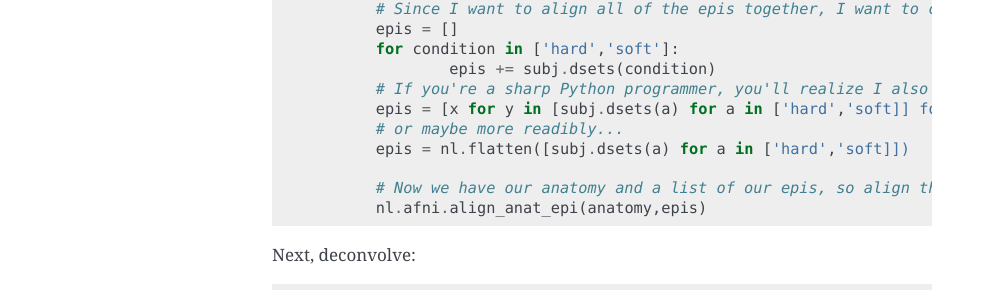
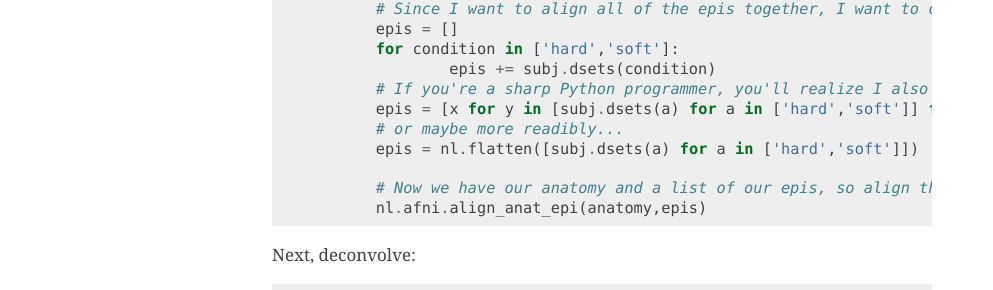
Before and after one commit to azraq27/padre, a Sphinx documentation site: the page built from docs/source/examples.rst, in a window 1280 px wide. Shown: the part 562-852 px from the top of the page, without its empty margins (148-1141 px from the left). Built offline with Sphinx 7.4.7, drawn with Linux system fonts in a browser that asks for light colours.

Commit message:
updating docs

```diff
--- a/docs/source/examples.rst
+++ b/docs/source/examples.rst
@@ -26,9 +26,9 @@
 		for condition in ['hard','soft']:
 			epis += subj.dsets(condition)
 		# If you're a sharp Python programmer, you'll realize I also could have done:
-		epis = [x for y in [subj.dsets(a) for a in ['hard','soft]] for x in y]
+		epis = [x for y in [subj.dsets(a) for a in ['hard','soft']] for x in y]
 		# or maybe more readibly...
-		epis = nl.flatten([subj.dsets(a) for a in ['hard','soft]])
+		epis = nl.flatten([subj.dsets(a) for a in ['hard','soft']])
 
 		# Now we have our anatomy and a list of our epis, so align them!
 		nl.afni.align_anat_epi(anatomy,epis)
```
